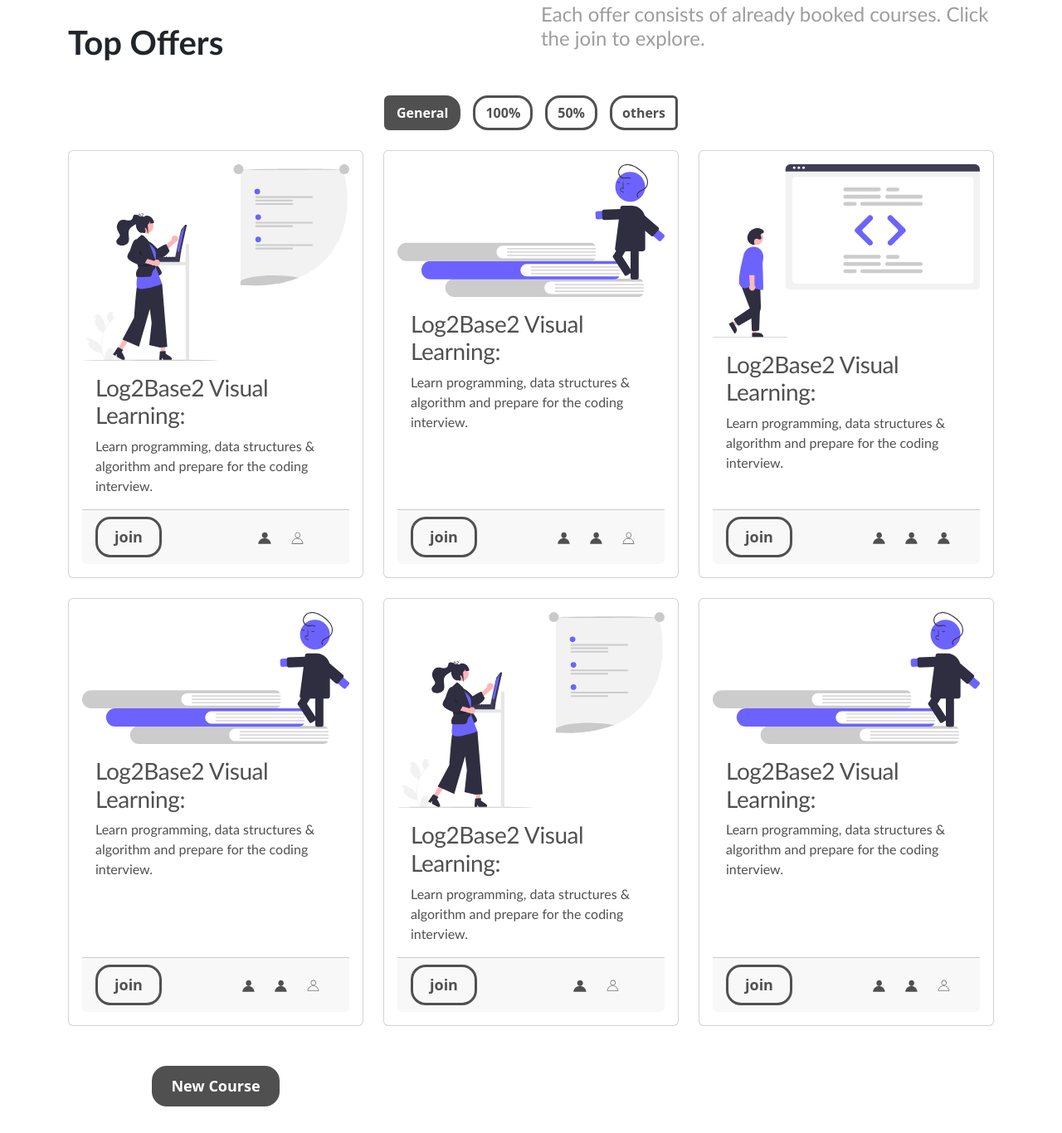
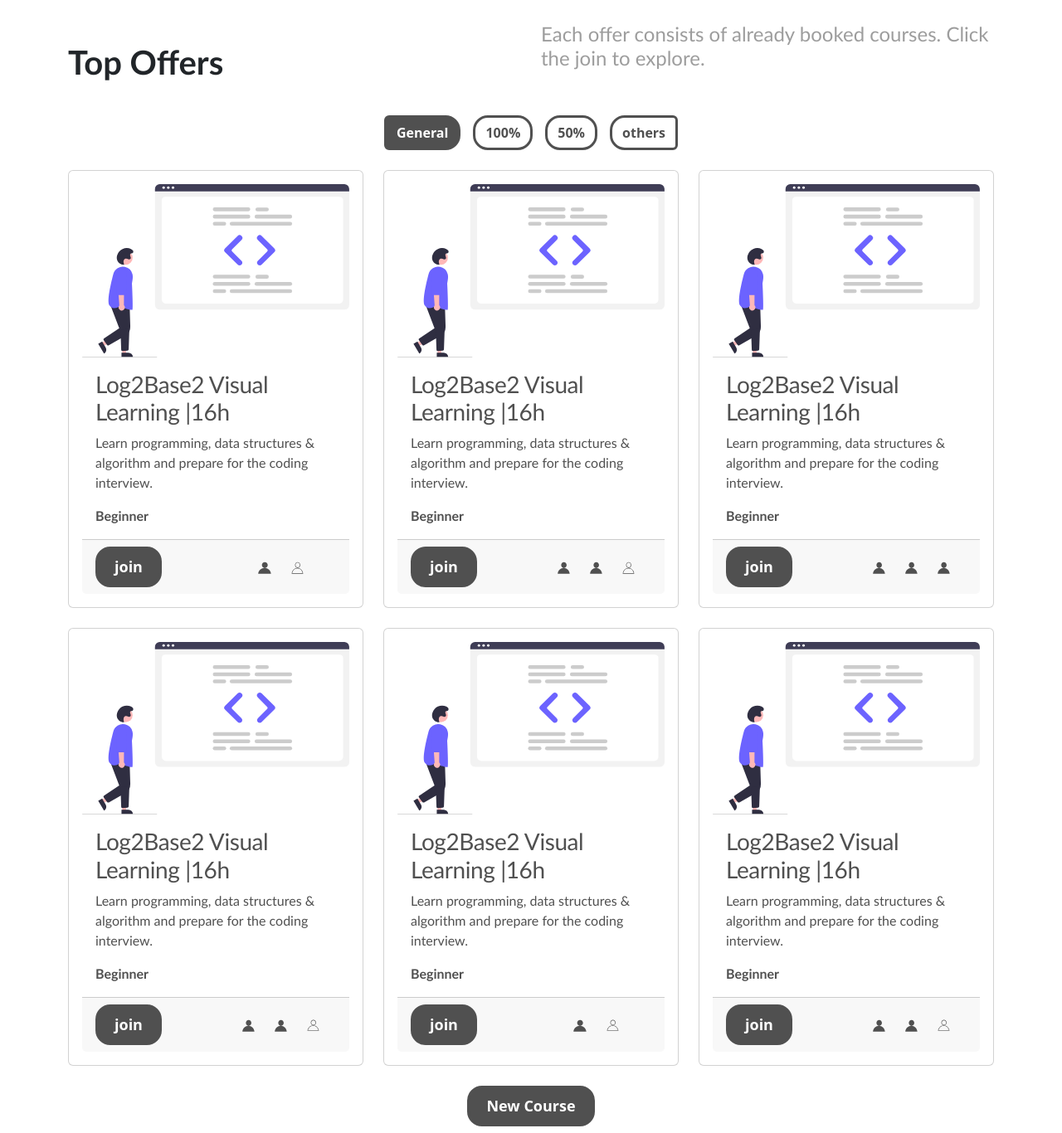
Before and after one commit to bankole874/combyn, a plain HTML site: page index.html in a window 1280 px wide. Shown: the part 714-2080 px from the top of the page at 83% size. Drawn offline with nearby package versions, Linux system fonts and the light colour scheme.

Commit message:
Update index.html

```diff
--- a/index.html
+++ b/index.html
@@ -129,23 +129,19 @@
 							<img class="hand-shake img-fluid align-items-center" src="images/SVGs/hand_shake.svg" alt="" />
 						</div>
 					</div>
-					<div class="row">
-                        <div class="col-lg-6">
-							<div class="row">
-								<div class="col-3 px-3 text-center">
+					<div class="row justify-content-center py-4">
+								<div class="col-2 px-1 text-center">
 									<span class="num h2" data-val="200" style="font-weight: bold;">000</span>
 									<p class="">Active Students</p>
 								</div>
-								<div class="col-3 px-3 text-center">
+								<div class="col-2 px-1 text-center">
 									<span class="num h2" data-val="055" style="font-weight: bold;">000</span>
 									<p class="counter-title">Course Completed</p>
 								</div>
-								<div class="col-3 px-3 text-center">
+								<div class="col-2 px-1 text-center">
 									<span class="num h2" data-val="010" style="font-weight: bold;">00</span>
 									<p class="counter-title">Learning Platforms</p>
 								</div>
-							</div>
-						</div>
 					</div>
 					<div class="row align-items-center">
 						<div class="col-lg-8">
@@ -190,15 +186,16 @@
             <div class="row row-cols-1 row-cols-md-3 g-4">
                 <div class="col">
                     <div class="card h-100 top-offers-card">
-						<img src="images/SVGs/study_conference.svg" class="card-img-top" alt="study">
+						<img src="images/SVGs/study_code_review.svg" class="card-img-top" alt="study">
 						<div class="card-body">
-							<h3 class="card-title dark">Log2Base2 Visual Learning:</h3>
+							<h3 class="card-title dark">Log2Base2 Visual Learning <span id="separator">|</span><span class="courseLength">16h</span></h3>
 							<p class="card-text dark">Learn programming, data structures & algorithm and prepare for the coding interview.</p>
+							<p class="card-text dark"><b>Beginner</b></p>
 						</div>
 						<div class="card-footer">
 							<div class="row align-items-center justify-content-center">
 								<div class="col-6">
-									<a href="#" class="butn light left">join</a>
+									<a href="#" class="butn dark left">join</a>
 								</div>
 								<div class="col-6">
 									<div class="row justify-content-center">
@@ -216,15 +213,16 @@
 				</div>
                 <div class="col">
                     <div class="card h-100 top-offers-card">
-						<img src="images/SVGs/study_road_to_knowledge.svg" class="card-img-top" alt="study">
+						<img src="images/SVGs/study_code_review.svg" class="card-img-top" alt="study">
 						<div class="card-body">
-							<h3 class="card-title dark">Log2Base2 Visual Learning:</h3>
+							<h3 class="card-title dark">Log2Base2 Visual Learning <span id="separator">|</span><span class="courseLength">16h</span></h3>
 							<p class="card-text dark">Learn programming, data structures & algorithm and prepare for the coding interview.</p>
+							<p class="card-text dark"><b>Beginner</b></p>
 						</div>
 						<div class="card-footer">
 							<div class="row align-items-center justify-content-center">
 								<div class="col-6">
-									<a href="#" class="butn light left">join</a>
+									<a href="#" class="butn dark left">join</a>
 								</div>
 								<div class="col-6">
 									<div class="row justify-content-center">
@@ -247,13 +245,14 @@
                     <div class="card h-100 top-offers-card">
 						<img src="images/SVGs/study_code_review.svg" class="card-img-top" alt="study">
 						<div class="card-body">
-							<h3 class="card-title dark">Log2Base2 Visual Learning:</h3>
+							<h3 class="card-title dark">Log2Base2 Visual Learning <span id="separator">|</span><span class="courseLength">16h</span></h3>
 							<p class="card-text dark">Learn programming, data structures & algorithm and prepare for the coding interview.</p>
+							<p class="card-text dark"><b>Beginner</b></p>
 						</div>
 						<div class="card-footer">
 							<div class="row align-items-center justify-content-center">
 								<div class="col-6">
-									<a href="#" class="butn light left">join</a>
+									<a href="#" class="butn dark left">join</a>
 								</div>
 								<div class="col-6">
 									<div class="row justify-content-center">
@@ -274,15 +273,16 @@
 				</div>
                 <div class="col">
                     <div class="card h-100 top-offers-card">
-						<img src="images/SVGs/study_road_to_knowledge.svg" class="card-img-top" alt="study">
+						<img src="images/SVGs/study_code_review.svg" class="card-img-top" alt="study">
 						<div class="card-body">
-							<h3 class="card-title dark">Log2Base2 Visual Learning:</h3>
+							<h3 class="card-title dark">Log2Base2 Visual Learning <span id="separator">|</span><span class="courseLength">16h</span></h3>
 							<p class="card-text dark">Learn programming, data structures & algorithm and prepare for the coding interview.</p>
+							<p class="card-text dark"><b>Beginner</b></p>
 						</div>
 						<div class="card-footer">
 							<div class="row align-items-center justify-content-center">
 								<div class="col-6">
-									<a href="#" class="butn light left">join</a>
+									<a href="#" class="butn dark left">join</a>
 								</div>
 								<div class="col-6">
 									<div class="row justify-content-center">
@@ -303,15 +303,16 @@
 				</div>
                 <div class="col">
                     <div class="card h-100 top-offers-card">
-						<img src="images/SVGs/study_conference.svg" class="card-img-top" alt="study">
+						<img src="images/SVGs/study_code_review.svg" class="card-img-top" alt="study">
 						<div class="card-body">
-							<h3 class="card-title dark">Log2Base2 Visual Learning:</h3>
+							<h3 class="card-title dark">Log2Base2 Visual Learning <span id="separator">|</span><span class="courseLength">16h</span></h3>
 							<p class="card-text dark">Learn programming, data structures & algorithm and prepare for the coding interview.</p>
+							<p class="card-text dark"><b>Beginner</b></p>
 						</div>
 						<div class="card-footer">
 							<div class="row align-items-center justify-content-center">
 								<div class="col-6">
-									<a href="#" class="butn light left">join</a>
+									<a href="#" class="butn dark left">join</a>
 								</div>
 								<div class="col-6">
 									<div class="row justify-content-center">
@@ -329,15 +330,16 @@
 				</div>
                 <div class="col">
                     <div class="card h-100 top-offers-card">
-						<img src="images/SVGs/study_road_to_knowledge.svg" class="card-img-top" alt="study">
+						<img src="images/SVGs/study_code_review.svg" class="card-img-top" alt="study">
 						<div class="card-body">
-							<h3 class="card-title dark">Log2Base2 Visual Learning:</h3>
+							<h3 class="card-title dark">Log2Base2 Visual Learning <span id="separator">|</span><span class="courseLength">16h</span></h3>
 							<p class="card-text dark">Learn programming, data structures & algorithm and prepare for the coding interview.</p>
+							<p class="card-text dark"><b>Beginner</b></p>
 						</div>
 						<div class="card-footer">
 							<div class="row align-items-center justify-content-center">
 								<div class="col-6">
-									<a href="#" class="butn light left">join</a>
+									<a href="#" class="butn dark left">join</a>
 								</div>
 								<div class="col-6">
 									<div class="row justify-content-center">
@@ -356,12 +358,11 @@
 						</div>
 					</div>
 				</div>
-            <div class="d-flex justify-content-center">
-                <div class="new-course-button py-4">
-                    <a href="#" class="butn dark">New Course</a>
-                </div>
-            </div>
-        </div>
+			</div>
+			<div class="text-center py-4">
+				<button type="button" href="#" class="butn dark">New Course</button>
+			</div>
+		</div>
         <!-- end of top offers section -->
         <div class="container" id="section-3">
             <div class="row">
@@ -476,11 +477,12 @@
                             </div>
                         </div>
                     </div>
-                </section>
+				</div>
             </div>
-        </div>
+
         <!-- end of more courses section-->
-        <footer class="container-fluid" id="section-4">
+        <footer id="section-4">
+			<div class="container">
 				<div class="row px-5">
 					<div class="col-lg-3 col-md-3 col-sm-12">
 						<a class="navbar-brand" href="#"><img src="images/SVGs/bottom_logo.svg" alt="Logo" class="img-responsive"/>
@@ -512,7 +514,8 @@
 				</div>
 				<div class="row px-5">
 					<p class="copyright">© 2023 | Combyn. All rights reserved.</p>
-            </div>
+				</div>
+			</div>
         </footer>
         <script src="https://cdn.jsdelivr.net/npm/bootstrap@5.3.0/dist/js/bootstrap.bundle.min.js" integrity="sha384-geWF76RCwLtnZ8qwWowPQNguL3RmwHVBC9FhGdlKrxdiJJigb/j/68SIy3Te4Bkz" crossorigin="anonymous"></script>
         <script src = "main.js"></script>
```
